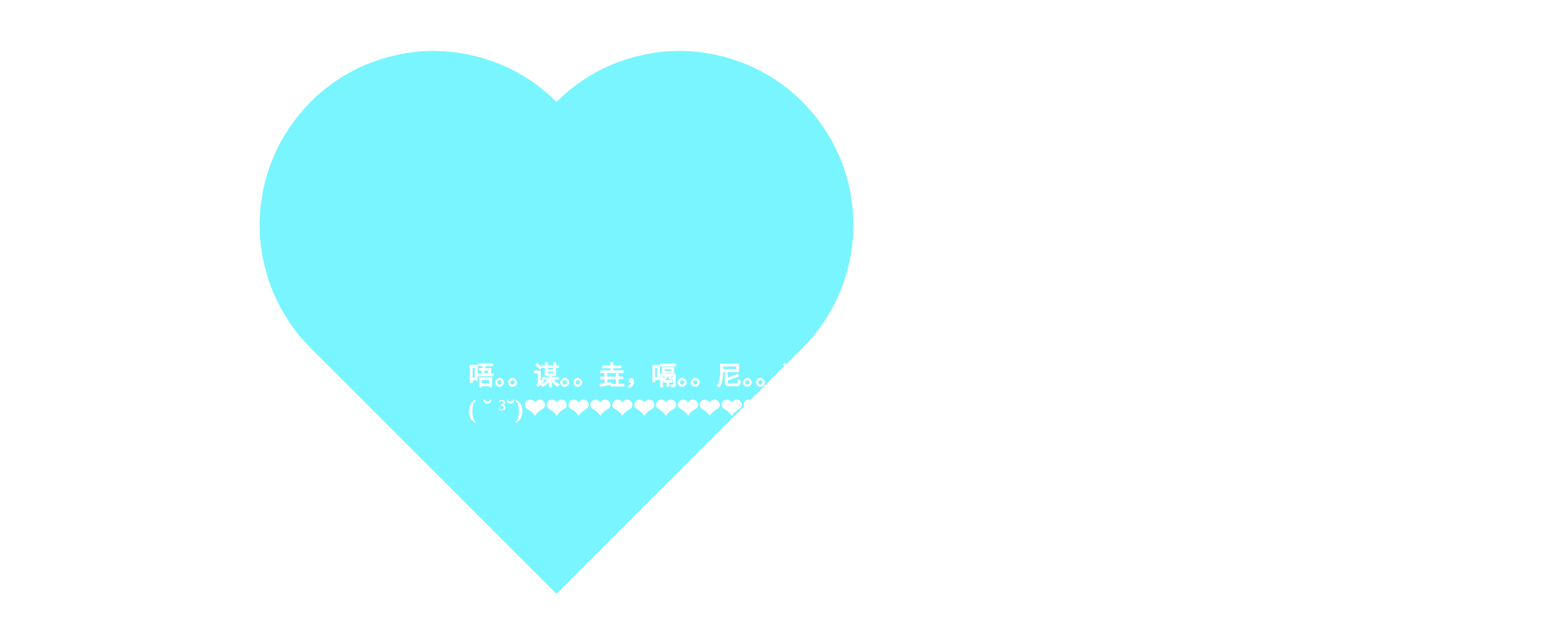
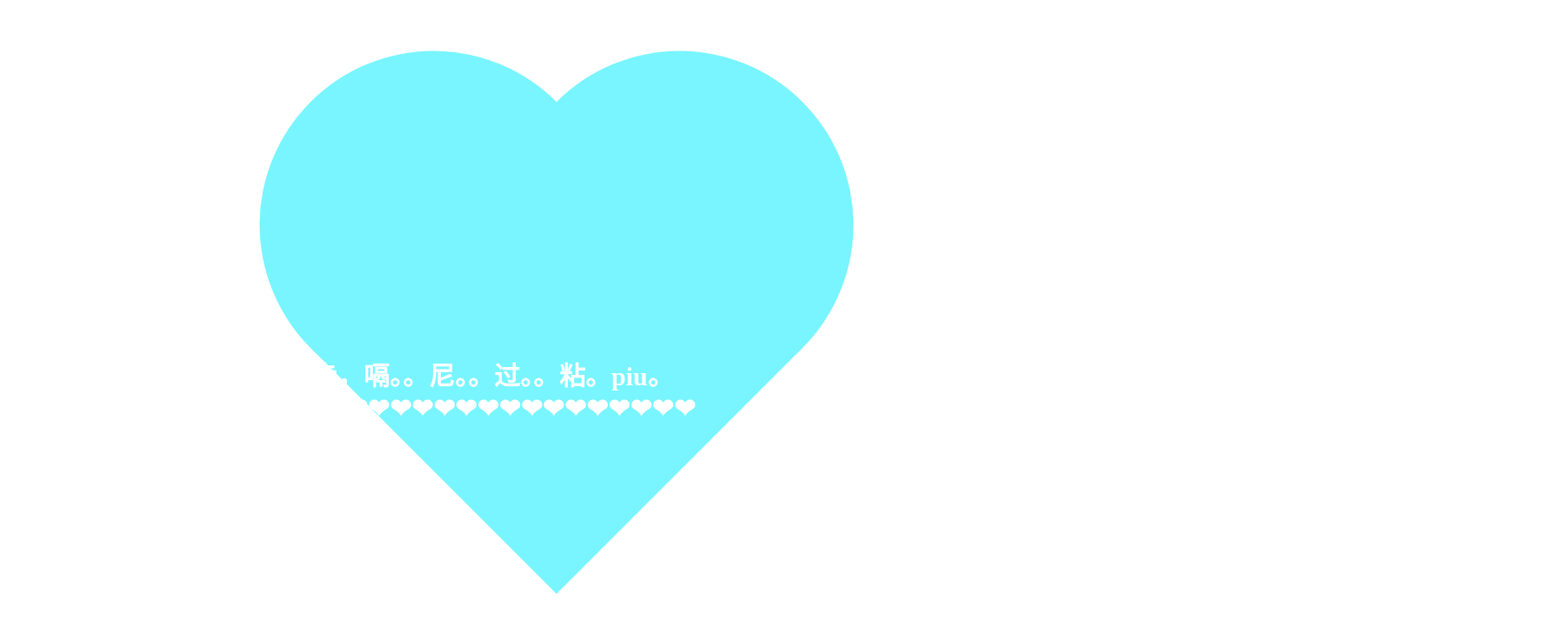
Before and after one commit to Hepeng301/website, a plain HTML site: page 520.html in a window 1280 px wide. Shown: the whole page at 87% size, 1802 px wide, since content can reach past the window. Drawn offline with Linux system fonts and the light colour scheme.

Commit message:
Update 520.html

```diff
--- a/520.html
+++ b/520.html
@@ -44,7 +44,7 @@
 	font-weight:bold;
 	top:400px;
 	color:white;
-	left: 530px;
+	left: 200px;
 
 }
 </style>
```
